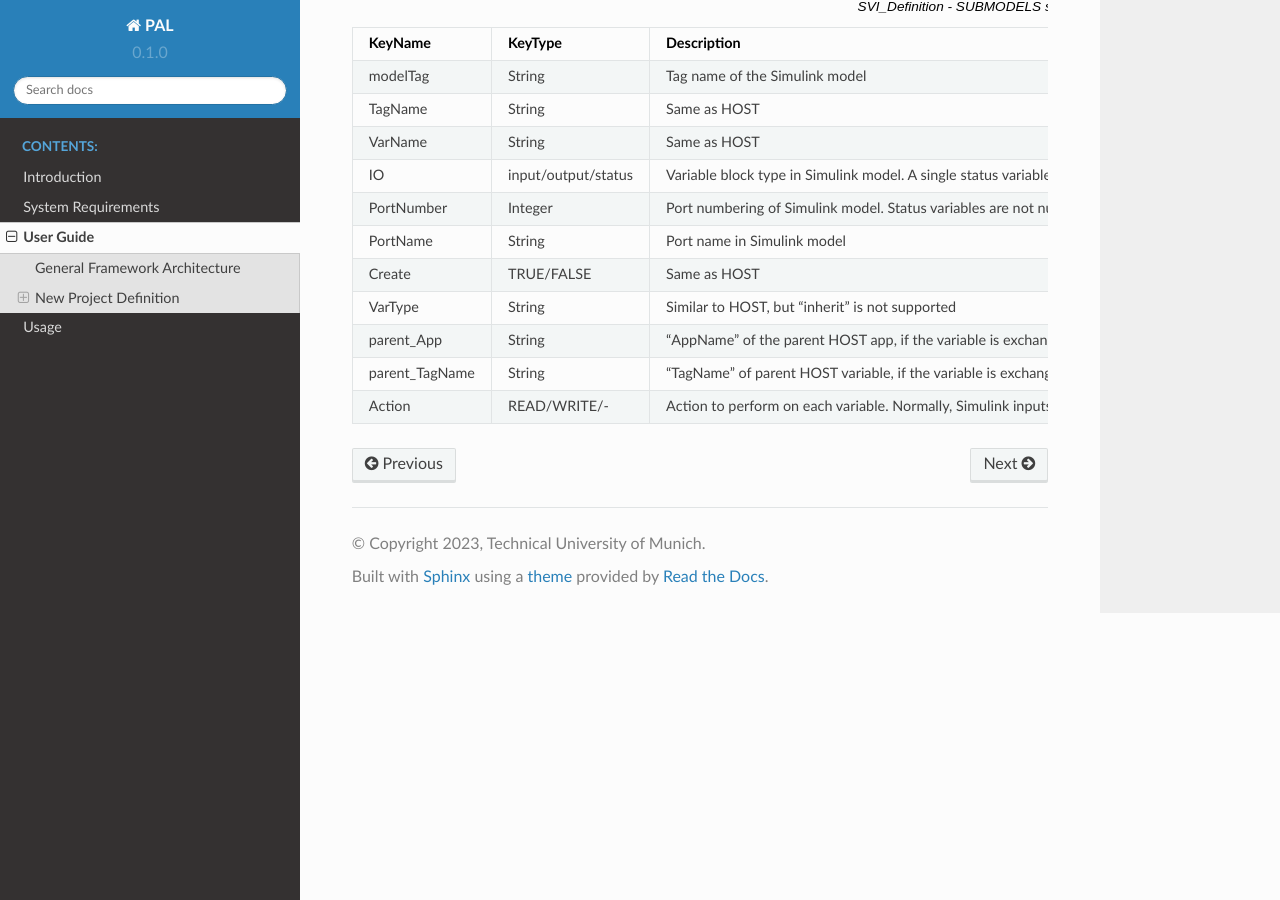
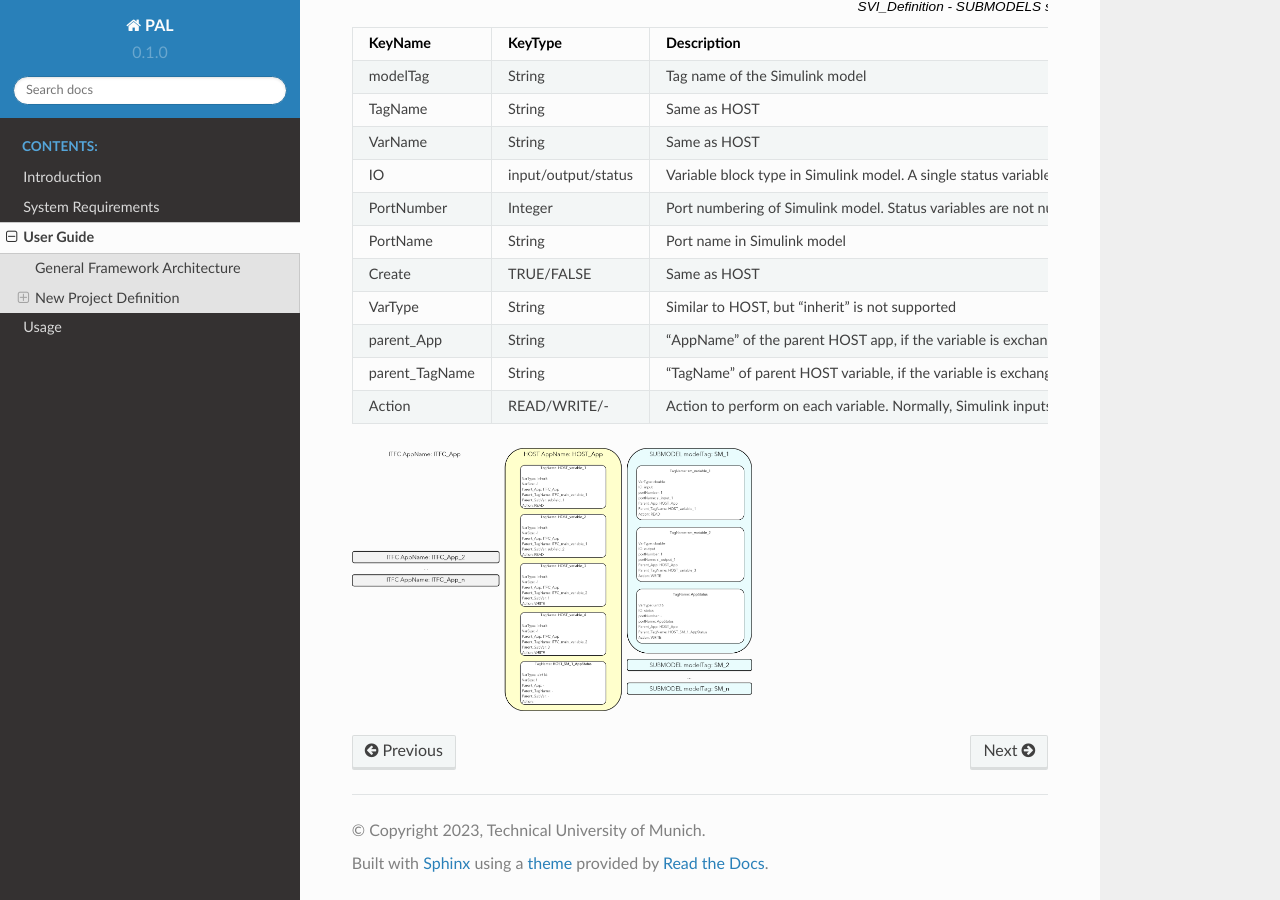
Before and after one commit to TUMLWE/PAL, a Sphinx documentation site: the page built from docs/source/user_guide.rst, in a window 1280 px wide and 900 px high, scrolled down 5425 px. Built offline with Sphinx 7.4.7 and the Read the Docs theme 2.0.0, drawn with Linux system fonts in a browser that asks for light colours.

Commit message:
docs update

```diff
--- a/docs/source/user_guide.rst
+++ b/docs/source/user_guide.rst
@@ -113,3 +113,6 @@ A complete list of the supported data types is provided **here**
    :file: svi_definition_submodels.csv
    :widths: 30, 30, 40
    :header-rows: 1
+
+.. image:: data_trasmission.png
+   :width: 400
```
Also changed, not shown: docs/source/data_trasmission.png (added).
